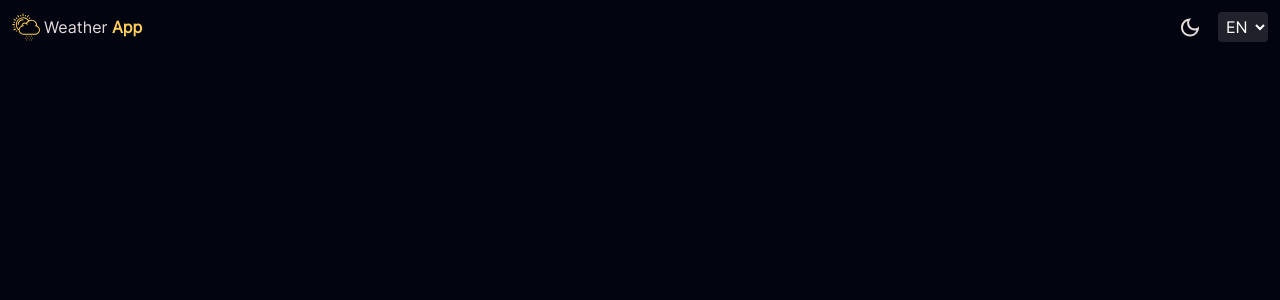
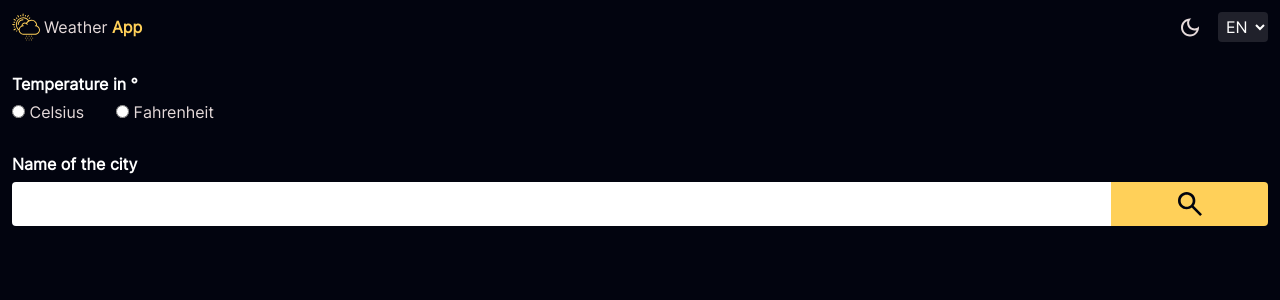
Before and after one commit to ToniMaunde/another-weather-forecast-app, a React (Vite) app: page / in a window 1280 px wide. Shown: the top 300 px of the page. Built offline with nearby package versions, Linux system fonts and the light colour scheme.

Commit message:
progress: add the form

```diff
--- a/src/App.tsx
+++ b/src/App.tsx
@@ -2,8 +2,9 @@
 // import { getCurrentWeatherInformation } from "./api";
 // import { WeatherForecast, GroupedWeatherForecast, CurrentMinMax } from "./types";
 // import Forecast from "./components/Forecast";
-// import searchIcon from "./assets/search.svg";
 
+import { Icon } from "./components/Icon";
+import searchIcon from "./assets/search";
 import Navbar from "./components/Navbar";
 
 function App() {
@@ -140,6 +141,50 @@ function App() {
   return (
     <main className="w-full h-full m-0 p-0 flex flex-col bg-dark">
       <Navbar />
+      <form className="mt-4 px-3 flex flex-col">
+        <div className="mb-6">
+          <p className="text-light font-semibold">Temperature in °</p>
+          <div className="flex space-x-8">
+            <label htmlFor="celsius" className="text-secondary cursor-pointer">
+              <input
+                className="accent-primary cursor-pointer"
+                type="radio"
+                name="temperatureUnit"
+                value="C"
+                id="celsius"
+                required
+              /> Celsius
+            </label>
+            <label htmlFor="fahrenheit" className="text-secondary cursor-pointer">
+              <input
+                className="accent-primary cursor-pointer"
+                type="radio"
+                name="temperatureUnit"
+                value="F"
+                id="fahrenheit"
+                required
+              /> Fahrenheit
+            </label>
+          </div>
+        </div>
+
+        <label htmlFor="city" className="flex flex-col text-light font-semibold">
+          Name of the city
+          <div className="mt-1 grid grid-cols-8">
+            <input
+              className="col-span-7 p-2 w-full font-normal rounded rounded-tr-none rounded-br-none text-dark focus-visible:outline-primary focus-visible:outline-1"
+              type="text"
+              required
+            />
+            <button
+              type="submit"
+              className="bg-primary grid place-items-center rounded-tr rounded-br"
+            >
+              <Icon {...searchIcon} customClasses="w-8 h-auto fill-dark" />
+            </button>
+          </div>
+        </label>
+      </form>
     </main>
   );
 }
```
